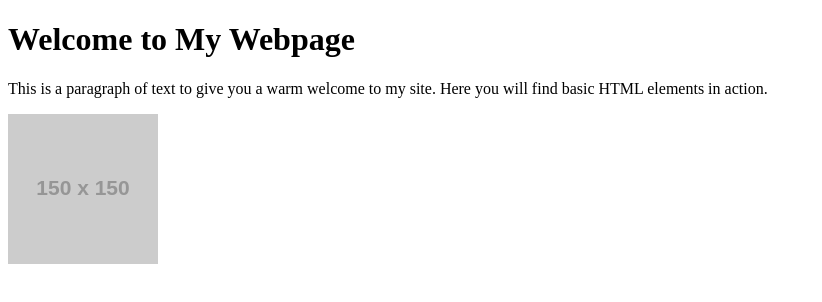
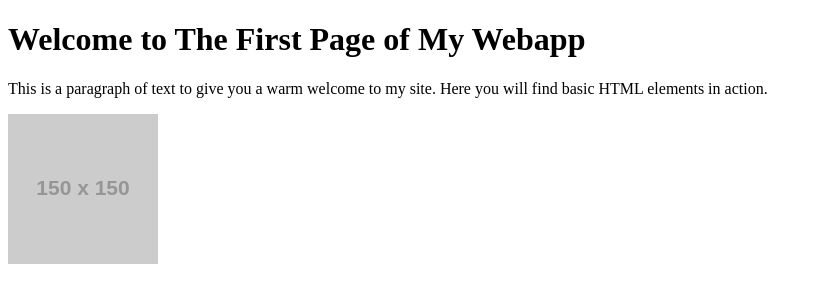
Before and after one commit to Deep-1997-08/Exercise-4, a plain HTML site: page index.html in a window 1280 px wide. Shown: the whole page, without its empty margins (0-822 px from the left). Drawn offline with Linux system fonts and the light colour scheme; placeholder pictures from the web are drawn by us.

Commit message:
made some changes in index.html file

```diff
--- a/index.html
+++ b/index.html
@@ -6,7 +6,7 @@
     <title>Simple Web Page</title>
 </head>
 <body>
-    <h1>Welcome to My Webpage</h1>
+    <h1>Welcome to The First Page of My Webapp</h1>
     <p>This is a paragraph of text to give you a warm welcome to my site. Here you will find basic HTML elements in action.</p>
     <img src="https://via.placeholder.com/150" alt="Placeholder Image">
 </body>
```
